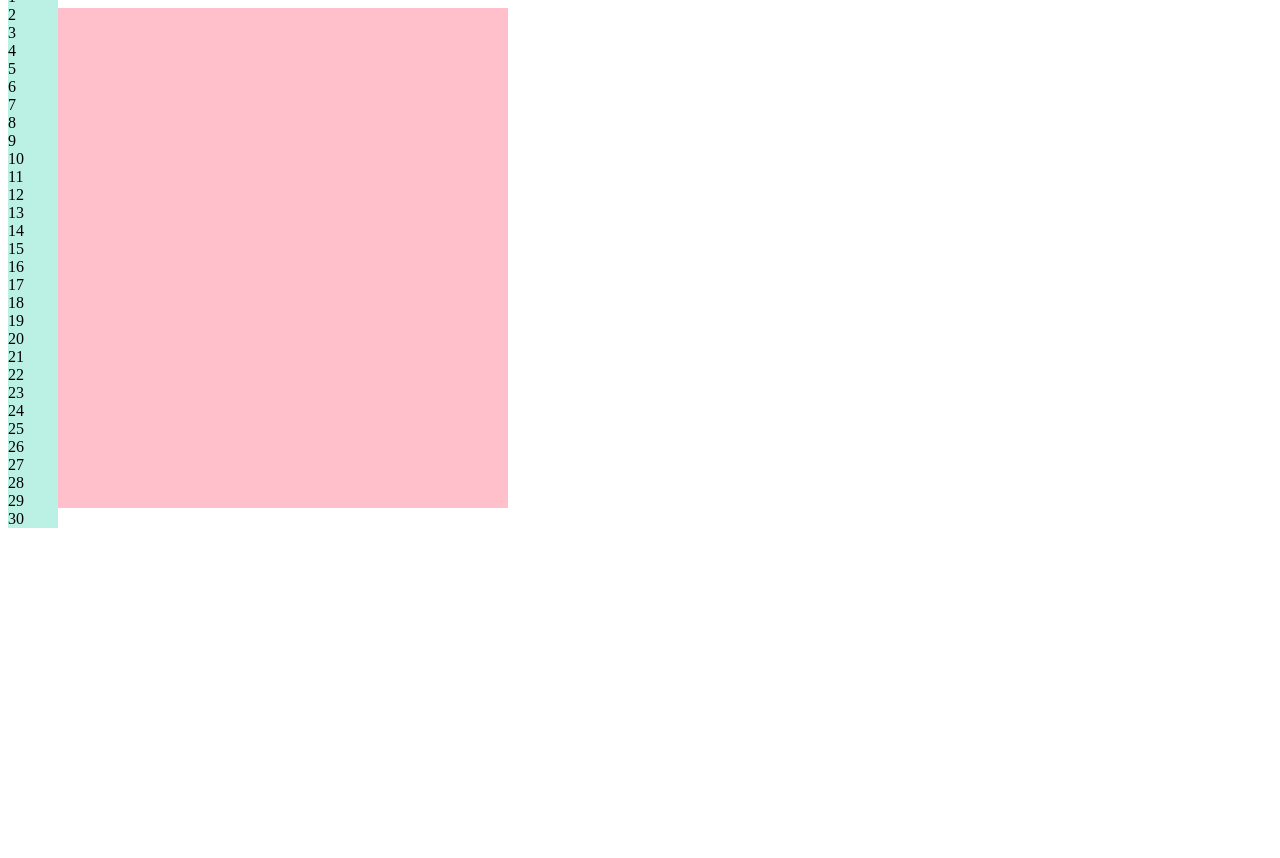
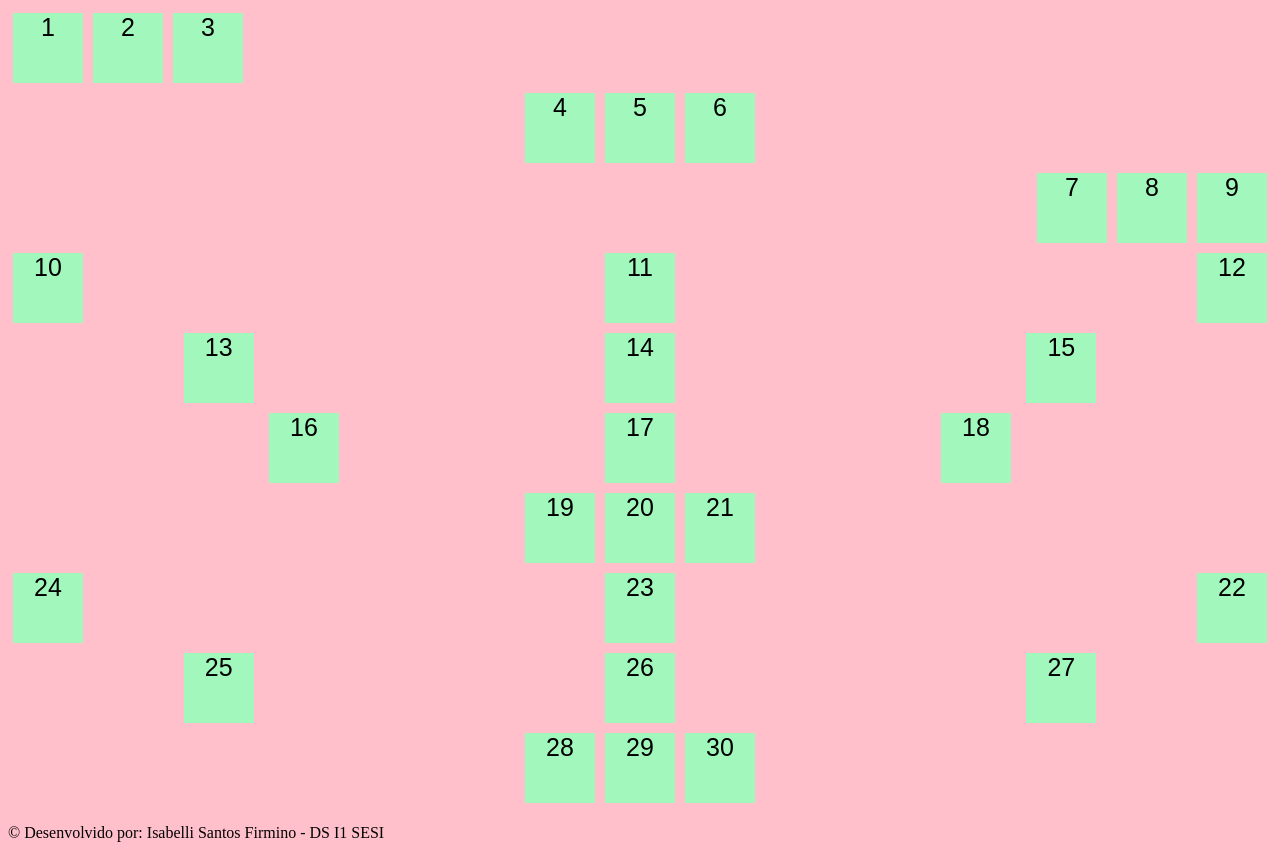
Before and after one commit to IsabelliSF/Atividade-CSS-15, a plain HTML site: page index.html in a window 1280 px wide. Before the commit the page ends 800 px from the top, so only its background shows below. Drawn offline with Linux system fonts and the light colour scheme; a web font is replaced by a local one.

Commit message:
Atividade concluída

```diff
--- a/index.html
+++ b/index.html
@@ -5,40 +5,76 @@
         <meta name="viewport" content="width=device-width, initial-scale=1.0">
         <title>Document</title>
         <link rel="stylesheet" href="style.css">
+         <link rel="preconnect" href="https://fonts.googleapis.com">
+        <link rel="preconnect" href="https://fonts.gstatic.com" crossorigin>
+        <link href="https://fonts.googleapis.com/css2?family=Alumni+Sans:ital,wght@0,100..900;1,100..900&family=Comic+Neue:ital,wght@0,300;0,400;0,700;1,300;1,400;1,700&family=Sofia+Sans+Extra+Condensed:ital,wght@0,1..1000;1,1..1000&display=swap" rel="stylesheet">
     </head>
     <body>
-        <div class="container">
+
+    <div class="linha1">
         <div class="box">1</div>
         <div class="box">2</div>
         <div class="box">3</div>
+    </div>
+
+    <div class="linha2">
         <div class="box">4</div>
         <div class="box">5</div>
         <div class="box">6</div>
+    </div>
+
+    <div class="linha3">
         <div class="box">7</div>
         <div class="box">8</div>
         <div class="box">9</div>
+    </div>
+
+    <div class="linha4">
         <div class="box">10</div>
         <div class="box">11</div>
         <div class="box">12</div>
+    </div>
+
+    <div class="linha5">
         <div class="box">13</div>
         <div class="box">14</div>
         <div class="box">15</div>
+    </div>
+
+    <div class="linha6">
         <div class="box">16</div>
         <div class="box">17</div>
         <div class="box">18</div>
+    </div>
+
+    <div class="linha7">
         <div class="box">19</div>
         <div class="box">20</div>
         <div class="box">21</div>
+    </div>
+
+    <div class="linha8">
         <div class="box">22</div>
         <div class="box">23</div>
         <div class="box">24</div>
+    </div>
+
+    <div class="linha9">
         <div class="box">25</div>
         <div class="box">26</div>
         <div class="box">27</div>
+    </div>
+
+    <div class="linha10">
         <div class="box">28</div>
         <div class="box">29</div>
         <div class="box">30</div>
-        </div>
+    </div>
+
+
 
     </body>
+    <footer>
+        <p>&copy Desenvolvido por: Isabelli Santos Firmino - DS I1 SESI</p>
+    </footer>
 </html>
--- a/style.css
+++ b/style.css
@@ -1,19 +1,119 @@
-body{
-    background-color:rgb(255, 255, 255);
+body {
+    background-color: pink ;
+}
+.box {
+    width: 70px;
+    height: 70px;
+    background-color: rgb(162, 248, 188);
+    margin: 5px;
+    text-align: center;
+    text-box:  center;
+    font-family: "Alumni Sans", sans-serif;
+    font-optical-sizing: auto;
+    font-size: 25px;
+    font-style: normal;
+}
+ .container {
+    display: flex;
+    width: 900px;
+    height: 900px;
+}
+.linha1 {
+    display: flex;
+    justify-content: flex-start;
+}
+.container {
+   display: flex;
+   width: 500px;
+   height: 500px;
+}
+
+.linha2 {
+    display: flex;
+    justify-content: center;
+}
+.container {
+   display: flex;
+   width: 500px;
+   height: 500px;
+}
+
+.linha3 {
+    display: flex;
+    justify-content: flex-end;
 }
 
 .container {
+   display: flex;
+   width: 500px;
+   height: 500px;
+}
+.linha4 {
     display: flex;
-    flex-direction: column;
-    justify-content: center;
-    align-items: flex-start;
-    background-color:pink;
-    width: 500px;
-    height: 500px;
+    justify-content: space-between;
+}
+.container {
+display: flex;
+   width: 500px;
+   height: 500px;
+}
+.linha5 {
+    display: flex;
+    justify-content: space-around;
 }
 
-.box {
-    background-color:rgb(187, 241, 228);
-    width: 50px;
-    height: 50px;
+.container {
+display: flex;
+   width: 500px;
+   height: 500px;
 }
+.linha6 {
+    display: flex;
+    justify-content: space-evenly;
+}
+
+.container {
+display: flex;
+   width: 500px;
+   height: 500px;
+}
+.linha7 {
+    display: flex;
+    justify-content: center;
+}
+.container {
+   display: flex;
+   width: 500px;
+   height: 500px;
+}
+.linha8 {
+    display: flex;
+    justify-content: space-between;
+    flex-direction: row-reverse;
+
+}
+
+.container {
+display: flex;
+   width: 500px;
+   height: 500px;
+}
+.linha9 {
+    display: flex;
+    justify-content: space-around;
+}
+
+.container {
+   display: flex;
+   width: 500px;
+   height: 500px;
+}
+.linha10 {
+    display: flex;
+    justify-content: center;
+    align-items: flex-end;
+}
+
+.footer{
+    align-items: flex-end;
+}
```
